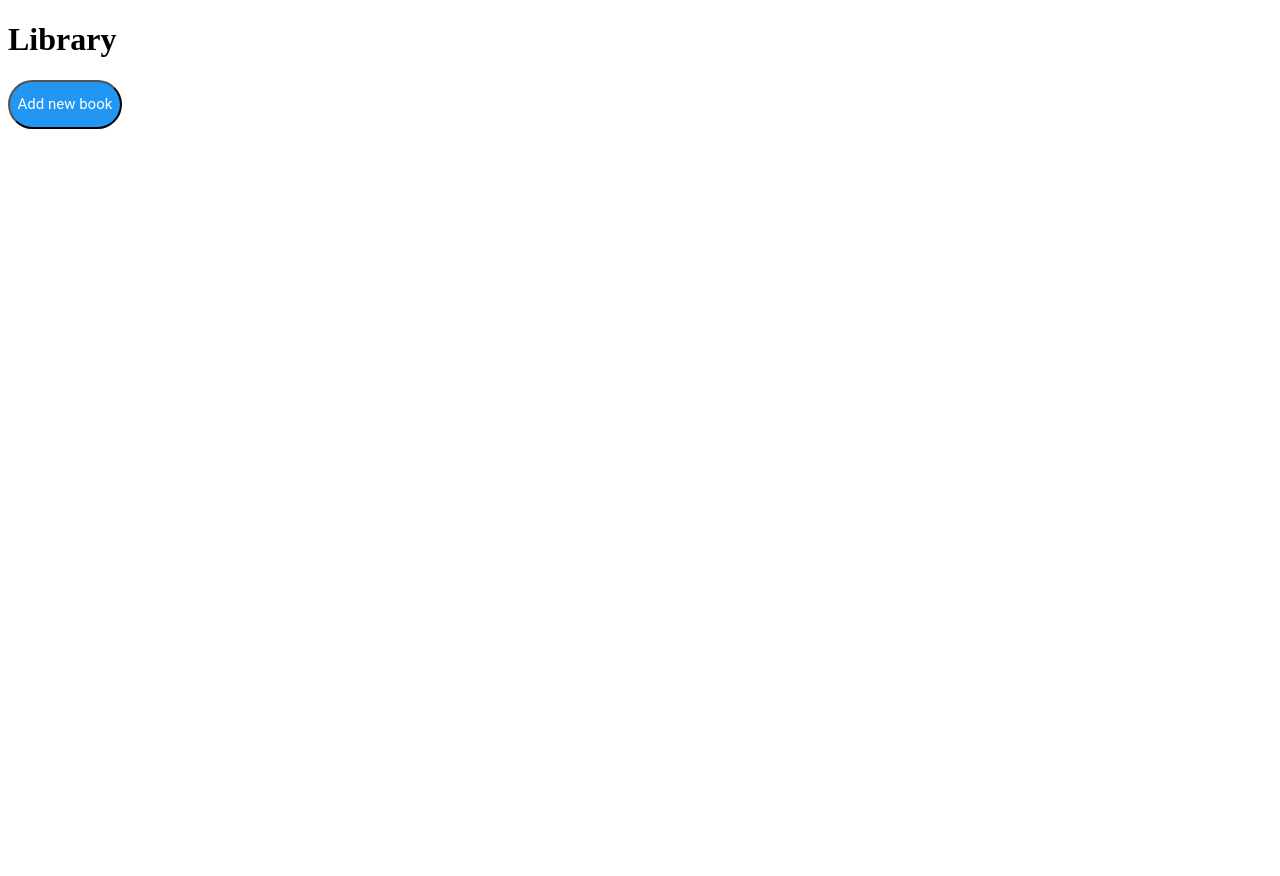
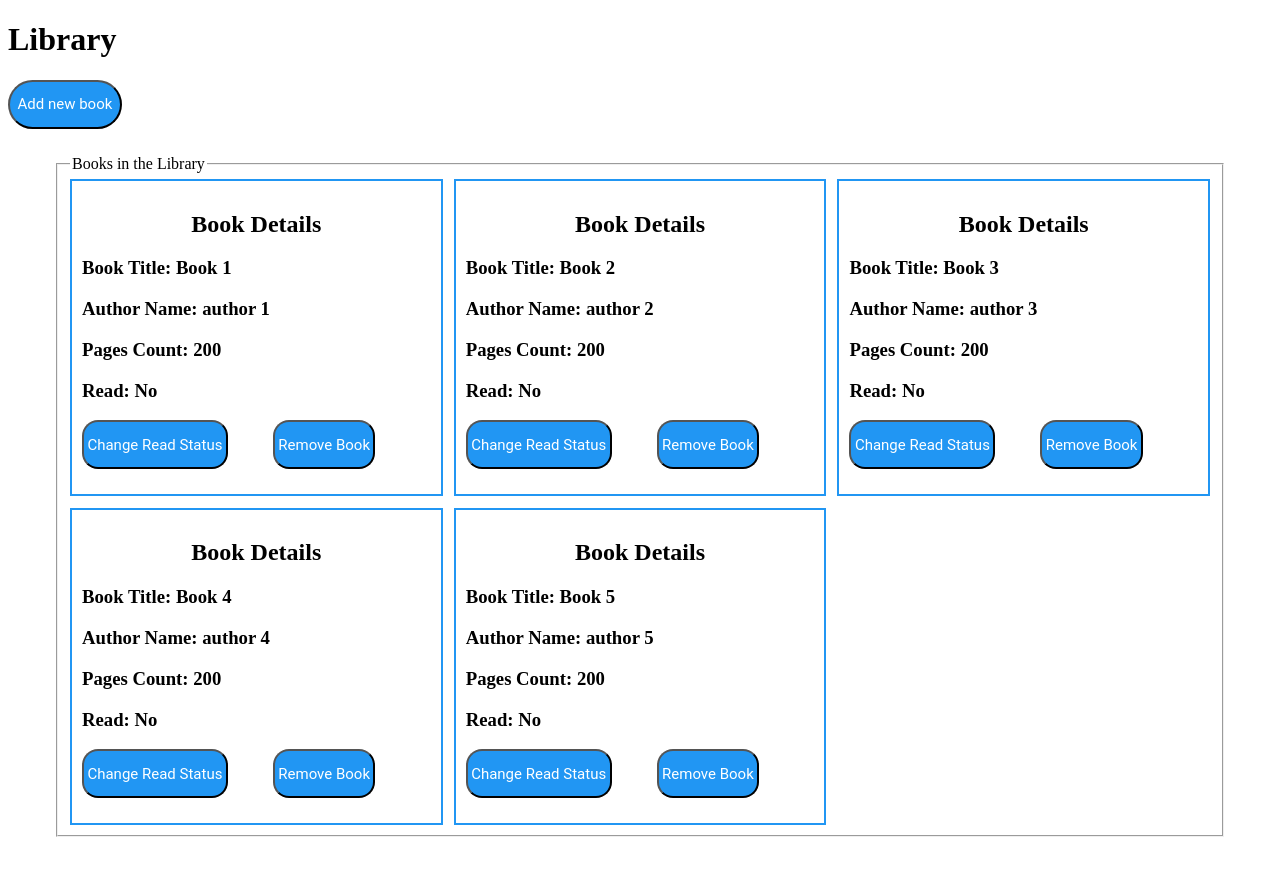
Before and after one commit to Wajahat43/Library-Project, a plain HTML site: page index.html in a window 1280 px wide. Before the commit the page ends 800 px from the top, so only its background shows below. Drawn offline with Linux system fonts and the light colour scheme.

Commit message:
Added JavaScript functionality to add and remove book. Also the button to change status of books. Also added a function to display books in the library and some additional styling

```diff
--- a/index.html
+++ b/index.html
@@ -13,11 +13,11 @@
 
     <div id="myModal" class="modal">
 
-        <form action="" class="bookInputForm">
+        <form action="" class="bookInputForm" onsubmit="return false">
 
             <div class="formControl">
                 <label for="bookTitle">Book Title*</label>
-                <input type="text" placeholder="Enter Book title" id="bookTitle" >
+                <input type="text" placeholder="Enter Book title" id="bookTitle">
             </div>
 
             <div class="formControl">
@@ -33,7 +33,7 @@
             <div class="formControl" id="readStatus">
                 <label for="readStatus">Have You read the book? <br></label>
                 <label class="switch">
-                    <input type="checkbox" id="readStatusToggle" >
+                    <input type="checkbox" id="readStatusToggle">
                     <span class="slider round"></span>
                 </label>
             </div>
@@ -49,12 +49,23 @@
 
     </div>
 
-    <div class="libraryContainer">
+    <div class="bookFieldset">
 
+        <fieldset class="bookFieldSet">
+            <Legend>Books in the Library</Legend>
+
+            <div class="bookBox">
+
+
+
+            </div>
+
+        </fieldset>
 
 
     </div>
 
+
 </body>
 
 </html>
--- a/myJs.js
+++ b/myJs.js
@@ -3,10 +3,10 @@ let modal = document.getElementById("myModal");
 let btn = document.getElementById("addNewBookButton");
 let closeModal = document.getElementById("cancel")
 let form = document.querySelector(".bookInputForm");
+let libraryContainer = document.querySelector(".bookBox");
 
 
-
-function Book(title,authorName,pages,readstatus){
+function Book(title,authorName,pages,readStatus){
 this.title=title;
 this.authorName=authorName;
 this.pages=pages;
@@ -14,15 +14,55 @@ this.readStatus=readStatus;
 
 }
 
+createTestBooks(5);
+
+// Book.prototype.showBook = function(){
+//     let bookIndex = myLibrary.indexOf(this);
+//     let bookContainer = document.createElement("div");
+//     bookContainer.classList.add("bookCard");
+//     bookContainer.setAttribute("id",`book${bookIndex}`);
+
+//     let bookName = document.createElement("h3");
+//     bookName.setAttribute("id",`${bookIndex}Name`);
+//     bookName.textContent = this.title;
+
+//     let bookAuthorName = document.createElement("h3");
+//     bookAuthorName.setAttribute("id",`${bookIndex}AuthorName`);
+//     bookAuthorName.textContent = this.authorName;
+
+//     let bookPages = document.createElement("h3");
+//     bookPages.setAttribute("id",`${bookIndex}Pages`);
+//     bookPages.textContent = this.pages;
+
+//     let changeStatusButton = document.createElement("button");
+//     changeStatusButton.setAttribute("id",`${bookIndex}Status`);
+//     changeStatusButton.classList.add("changeStatusButton");
+
+//     let removeBookButton = document.createElement("button");
+//     removeBookButton.setAttribute("id",`${bookIndex}Book`);
+//     removeBookButton.setAttribute("class","removeBookButton");
+
+//     bookContainer.appendChild(bookName);
+//     bookContainer.appendChild(bookAuthorName);
+//     bookContainer.appendChild(bookPages);
+//     bookContainer.appendChild(changeStatusButton);
+//     bookPages.appendChild(removeBookButton);
+// };
+
+
 function addBookToLibrary(){
 let bookTitle = document.getElementById("bookTitle").value;
 let authorName = document.getElementById("authorName").value;
 let pages = document.getElementById("pages").value;
 let readStatus = false;
-//let readStatus = document.getElementById("readStatusToggle").checked;
+let toggleResponse = document.getElementById("readStatusToggle");
+if(toggleResponse.checked ===true)
+    readStatus = true;
 
 let newBook = new Book(bookTitle,authorName,pages,readStatus);
 myLibrary.push(newBook);
+
+myShowBook(newBook);
 
 modal.style.display = "none";
 form.reset();
@@ -34,13 +74,120 @@ form.reset();
 btn.onclick = function(){
     modal.style.display = "block";
 }
-closeModal.onclick = ()=>modal.style.display = "block";
+closeModal.onclick = ()=>{
+    modal.style.display = "none";
+    form.reset();
+
+};
 window.addEventListener("click",function(event){
     if(event.target == modal){
         modal.style.display = "none";
         form.reset();
+    } else if(event.target.classList.contains("removeBookButton")){
+        removeBook(event.target.id);
+    } else if(event.target.classList.contains("changeStatusButton")){
+        changeStatusOfBook( event.target.id )
     }
 })
 
 let addBook = document.getElementById("submitBook");
 addBook.addEventListener("click",addBookToLibrary);
+
+
+function myShowBook(book){
+
+
+    let bookIndex = myLibrary.indexOf(book);
+    let bookContainer = document.createElement("div");
+    bookContainer.classList.add("bookCard");
+    bookContainer.setAttribute("id",`book${bookIndex}`);
+
+    let bookHeading = document.createElement("h2");
+    bookHeading.textContent = "Book Details";
+
+
+    let bookName = document.createElement("h3");
+    bookName.setAttribute("id",`${bookIndex}Name`);
+    bookName.textContent = `Book Title: ${book.title}`;
+
+    let bookAuthorName = document.createElement("h3");
+    bookAuthorName.setAttribute("id",`${bookIndex}AuthorName`);
+    bookAuthorName.textContent = `Author Name: ${book.authorName}`;
+
+    let bookPages = document.createElement("h3");
+    bookPages.setAttribute("id",`${bookIndex}Pages`);
+    bookPages.textContent = `Pages Count: ${book.pages}`;
+
+    let bookReadStatus = document.createElement("h3");
+    if(book.readStatus){
+        bookReadStatus.textContent = `Read : Yes`;
+    }
+
+    else{
+        bookReadStatus.textContent = `Read: No`;
+    }
+
+    bookReadStatus.setAttribute("id",`${bookIndex}status`);
+
+
+
+    let buttonContainer = document.createElement("div");
+    buttonContainer.classList.add("bookCardButtonContainer");
+
+    let changeStatusButton = document.createElement("button");
+    changeStatusButton.innerText = "Change Read Status";
+    changeStatusButton.setAttribute("id",`${bookIndex}Status`);
+    changeStatusButton.classList.add("changeStatusButton","bookCardButton");
+
+    let removeBookButton = document.createElement("button");
+    removeBookButton.innerText = "Remove Book";
+    removeBookButton.setAttribute("id",`${bookIndex}Book`);
+    removeBookButton.classList.add("removeBookButton","bookCardButton");
+
+    bookContainer.appendChild(bookHeading);
+    bookContainer.appendChild(bookName);
+    bookContainer.appendChild(bookAuthorName);
+    bookContainer.appendChild(bookPages);
+    bookContainer.appendChild(bookReadStatus);
+    buttonContainer.appendChild(changeStatusButton);
+    buttonContainer.appendChild(removeBookButton);
+    bookContainer.appendChild(buttonContainer);
+    bookContainer.style.cssText = "flex-basis:30.8%";
+
+    libraryContainer.appendChild(bookContainer);
+
+}
+
+
+function createTestBooks(num){
+    for(let i=0;i<num;i++){
+        let newBook = new Book(`Book ${i+1}`,`author ${i+1}`,200,false);
+        myLibrary.push(newBook);
+        myShowBook(newBook);
+    }
+
+}
+
+
+
+function removeBook(id){
+    let removeIndex = parseInt(id);
+    myLibrary.splice(removeIndex,1);
+
+    let bookToRemove = document.getElementById(`book${removeIndex}`);
+    libraryContainer.removeChild(bookToRemove);
+
+}
+
+function changeStatusOfBook(id){
+    let changeStatusIndex = parseInt(id);
+    if(myLibrary[changeStatusIndex].readStatus){
+        myLibrary[changeStatusIndex].readStatus = false;
+        document.getElementById(`${changeStatusIndex}status`).textContent = "Read: No";
+    } else{
+        myLibrary[changeStatusIndex].readStatus = true;
+        document.getElementById(`${changeStatusIndex}status`).textContent = "Read: Yes";
+    }
+
+
+}
--- a/style.css
+++ b/style.css
@@ -1,3 +1,7 @@
+body{
+  background-color: white;
+}
+
 .bookInputForm{
     display: flex;
     background-color:#ff9912;
@@ -58,7 +62,7 @@ button{
 
 button:hover{
     color:#000000;
-    background-color:#FFFFFF;
+    background-color:white;
     transform: scale(1.1);
 }
 
@@ -68,6 +72,58 @@ button:hover{
     display: flex;
     justify-content: space-between;
 }
+
+.bookFieldSet{
+  margin: .7rem 3rem 3rem 3rem;
+}
+.bookBox{
+  /* display: flex;
+  flex-wrap:wrap;
+
+  gap:10px; */
+  display: grid;
+  grid-template-columns: 1fr 1fr 1fr;
+  column-gap: .7rem;
+  row-gap: .7rem;
+}
+
+.bookCard{
+
+  border:2px solid #2196f3;
+  padding: 10px;
+
+
+}
+
+.bookCard >h2{
+  text-align: center;
+}
+
+.bookCardButtonContainer{
+  display: flex;
+}
+
+.bookCardButton{
+  display:inline-block;
+  padding:0.9em 0.23em;
+  margin:0 3em 1em 0;
+  box-sizing: border-box;
+  text-decoration:none;
+  font-family:'Roboto',sans-serif;
+  font-weight:400;
+  color:white;
+  background-color: #2196F3;
+  text-align:center;
+  font-size: 15px;
+  border-radius: 1rem;
+}
+
+.bookCardButton:hover{
+  color:#000000;
+  background-color:white;
+  transform: scale(1.1);
+}
+
 
 /* This css is for toggle button
 //
```
